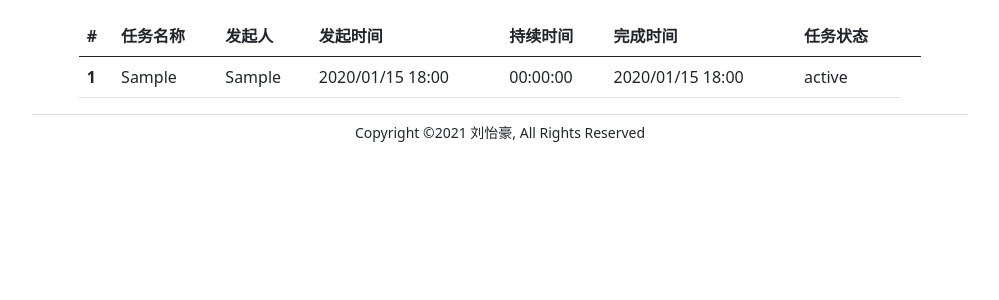
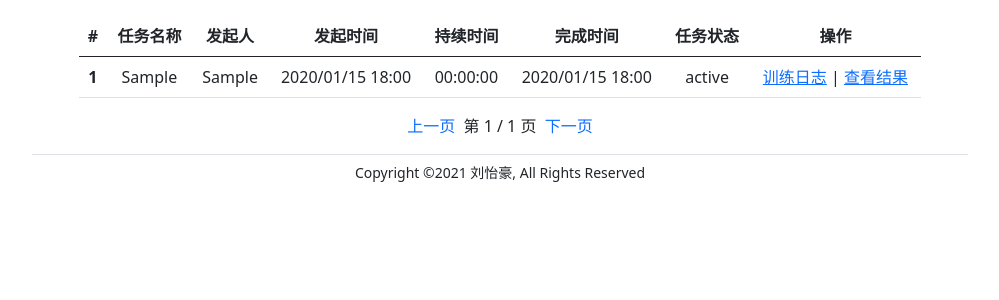
Before and after one commit to liuyihao18/Learning-Website, a Django app: page /result/ in a window 1280 px wide. Shown: the part 178-478 px from the top of the page, without its empty margins (140-1139 px from the left). Run offline with Django 3.2, Linux system fonts and the light colour scheme; tables that the repository leaves empty hold one stand-in row (values such as "Sample post"); some libraries are stand-ins or nearby versions.

Commit message:
add log and result url

```diff
--- a/Learning/constants.py
+++ b/Learning/constants.py
@@ -24,7 +24,7 @@ col_names = [
     '持续时间',
     '完成时间',
     '任务状态',
-    '',
+    '操作',
 ]
 
 page_size = 10
--- a/Learning/static/Learning/css/result.css
+++ b/Learning/static/Learning/css/result.css
@@ -2,3 +2,20 @@
     width: 90%;
     margin: 1em auto;
 }
+
+th, td {
+    text-align: center;
+}
+
+.page-controller {
+    text-align: center;
+}
+
+.switch {
+    text-decoration: none;
+}
+
+.disabled:hover {
+    color: #0d6efd;
+    cursor: not-allowed;
+}
--- a/Learning/templates/Learning/result.html
+++ b/Learning/templates/Learning/result.html
@@ -25,9 +25,19 @@
                     <td>{{ obj.during_time }}</td>
                     <td>{{ obj.finish_time }}</td>
                     <td>{{ obj.state }}</td>
+                    <td><a class="want" href="/result/{{ now_page }}/{{ obj.id }}/log/">训练日志</a> |
+                        <a class="want" href="/result/{{ now_page }}/{{ obj.id }}/result/">查看结果</a>
+                    </td>
                 </tr>
             {% endfor %}
             </tbody>
         </table>
+        <div class="page-controller">
+            <a class="switch {% if not left_enable %}disabled{% endif %}"
+               {% if left_enable %}href="{{ left_url }}"{% endif %}>上一页</a>
+            &nbsp;第 {{ now_page }} / {{ total_page }} 页&nbsp;
+            <a class="switch {% if not right_enable %}disabled{% endif %}"
+               {% if right_enable %}href="{{ right_url }}"{% endif %}>下一页</a>
+        </div>
     </div>
 {% endblock %}
--- a/Learning/views.py
+++ b/Learning/views.py
@@ -31,7 +31,7 @@ def train_index(request):
     return render(request, 'Learning/train.html', context)
 
 
-def result_index(request, page=1):
+def result_index(request, page=1, item=1, want='log'):
     objs = models.ModelInfo.objects.all().order_by('-id')  # 增加'-'表示逆序
     max_page = max(math.ceil(objs.count() / constants.page_size), 1)  # 最大页数
     if page < 1:
--- a/Website/urls.py
+++ b/Website/urls.py
@@ -23,6 +23,8 @@ urlpatterns = [
     path('train/', Learning.views.train_index),
     path('result/', Learning.views.result_index),
     path('result/<int:page>/', Learning.views.result_index),
+    path('result/<int:page>/<int:item>/', Learning.views.result_index),
+    path('result/<int:page>/<int:item>/<str:want>/', Learning.views.result_index),
     path('post/', Learning.views.post),
     path('admin/', admin.site.urls),
 ]
```
